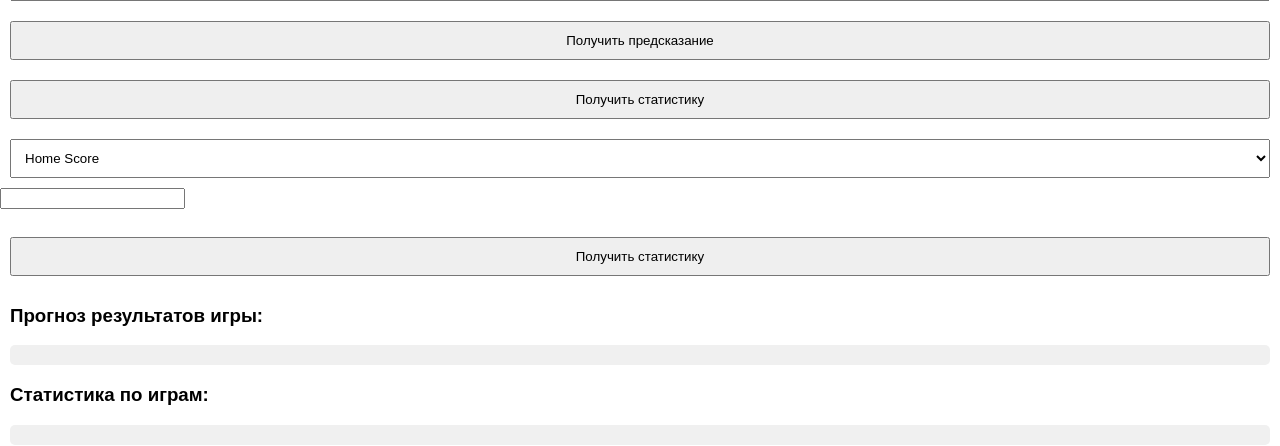
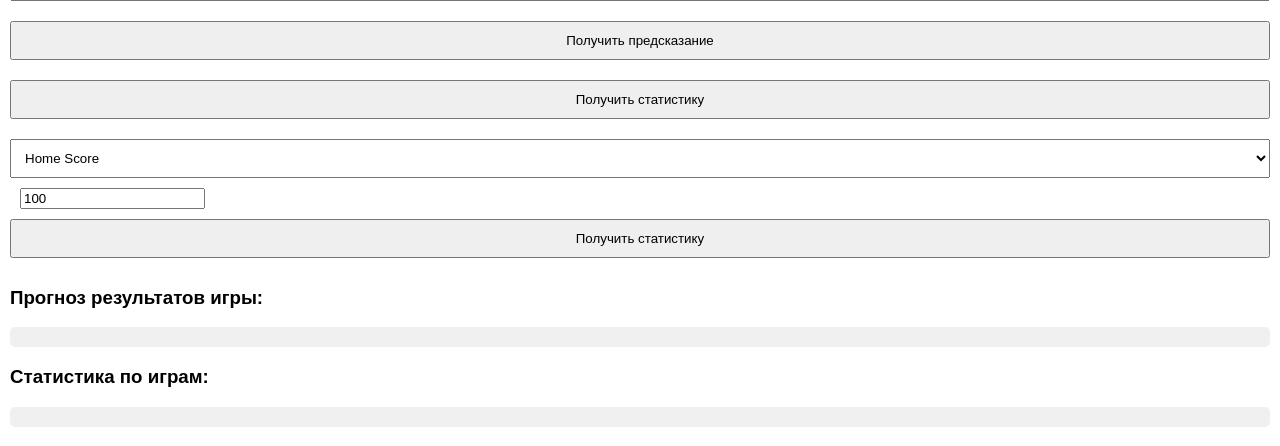
Before and after one commit to dyominov/basket-ml--, a Flask app: page / in a window 1280 px wide. Shown: the part 175-621 px from the top of the page. Run offline with Flask 2, Linux system fonts and the light colour scheme; parts of the project's set-up code (start-up, migrations or seed data) failed here and were passed over.

Commit message:
Update index.html

```diff
--- a/templates/index.html
+++ b/templates/index.html
@@ -72,7 +72,7 @@
         <option value="fourthQuarterAwayScore">fourthQuarterAwayScore</option>
         <option value="fourthQuarterHomeScore">fourthQuarterHomeScore</option>
     </select>
-         <input type="number" step="0.01"  name = "score" id='score' value='Введите значение'> <br> <br>
+        <input type="number" step="0.01" id='score' value='100' style="margin-left: 20px;">
     <button onclick="getInputStats()">Получить статистику</button>
 
 
```
